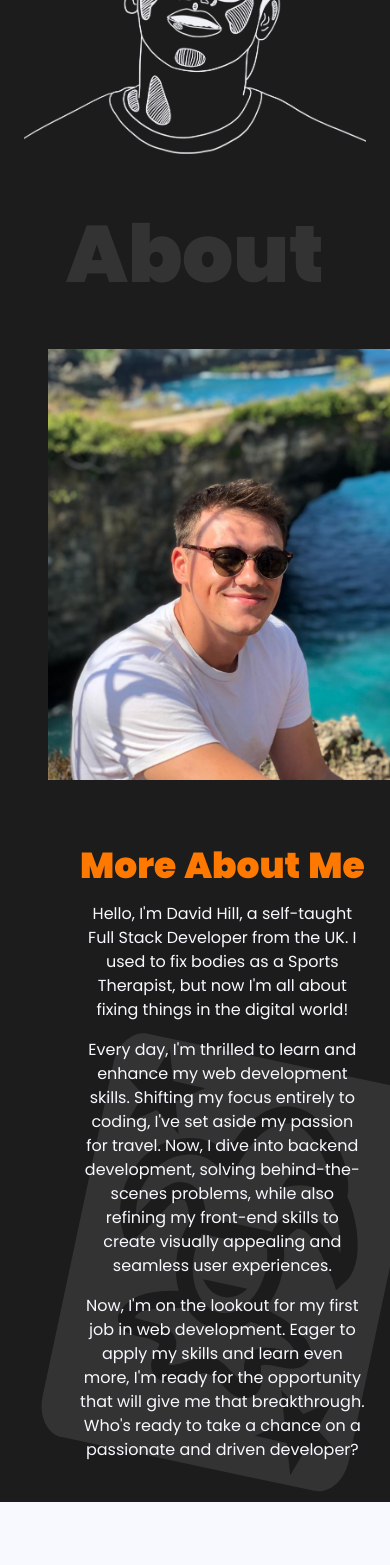
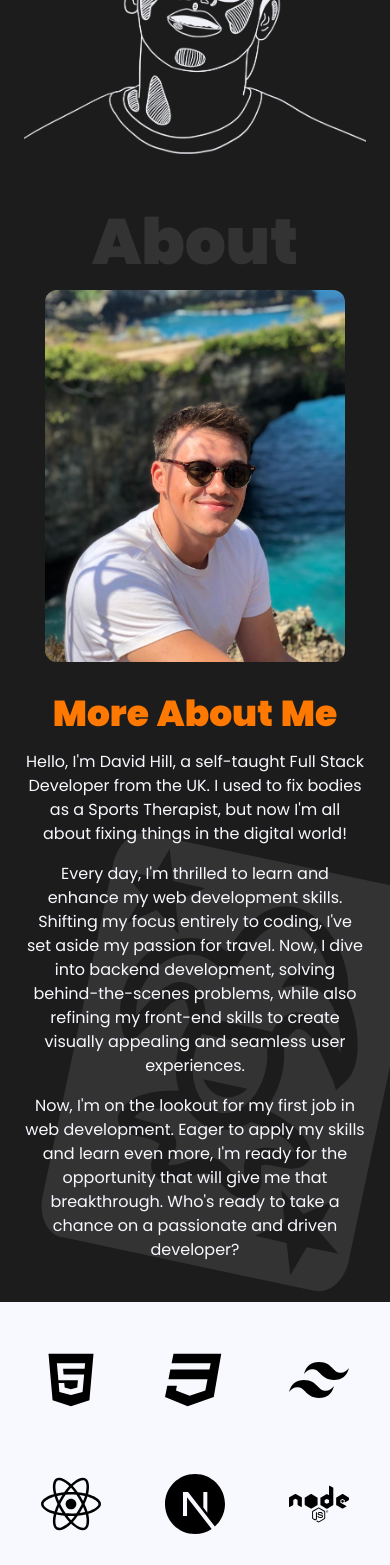
Before and after one commit to davidhill94/David-Hill-Portfolio, a Next.js app: page / in a window 390 px wide. Shown: the part 432-1997 px from the top of the page. Built offline with nearby package versions, Linux system fonts and the light colour scheme.

Commit message:
mobile responsive styling

```diff
--- a/app/components/about/about.tsx
+++ b/app/components/about/about.tsx
@@ -9,20 +9,19 @@ const About = () => {
   return (
 <div
   id="about"
-  className="bg-primary w-full h-fit lg:h-min grid grid-cols-wrapperMb grid-rows-wrapperMb lg:grid-rows-wrapperLg lg:grid-cols-wrapperLg px-sectionH sm:px-sectionHSm xl:px-sectionHXl py-sectionV sm:py-sectionVSm xl:py-sectionVXl relative overflow-hidden"
+  className="bg-primary w-full h-fit lg:h-min grid grid-cols-wrapperMb grid-rows-wrapperMb lg:grid-rows-wrapperLg lg:grid-cols-wrapperLg sm:px-sectionHSm xl:px-sectionHXl py-sectionV sm:py-sectionVSm xl:py-sectionVXl relative overflow-hidden"
 >
   <div className="col-start-1 row-start-1 col-span-1 row-span-1 min-h-auto lg:h-[600px] w-full flex items-center justify-center">
     <SectionHeader header="About" />
   </div>
-
-  <div className="flex flex-col lg:flex-row col-start-1 lg:col-start-2 row-start-2 lg:row-start-1 row-span-1 col-span-2 xl:col-span-2 h-auto w-full items-center justify-start xl:pl-[6rem] gap-8 lg:gap-4">
+  <div className="flex flex-col lg:flex-row col-start-1 lg:col-start-2 row-start-2 lg:row-start-1 row-span-1 col-span-2 xl:col-span-2 h-auto w-full items-center justify-start px-6 xl:pl-[6rem] gap-8 lg:gap-4">
     <Image
       src={profile}
       alt="David Hill"
-      className="w-auto h-[500px] lg:h-[400px] object-contain px-8 rounded-3xl"
+      className="w-[300px] h-auto lg:h-[400px] lg:w-auto object-contain rounded-xl"
     />
 
-    <div className="flex flex-col items-center justify-center text-center lg:text-start lg:items-start lg:justify-start w-full lg:w-[38rem] xl:w-[40rem] min-h-[300px] gap-4 px-16 lg:px-0 lg:pr-8">
+    <div className="flex flex-col items-center justify-center text-center lg:text-start lg:items-start lg:justify-start w-full lg:w-[38rem] xl:w-[40rem] min-h-[300px] gap-4 lg:px-0 lg:pr-8">
       <AboutHeader />
       <AboutContent />
     </div>
--- a/app/components/sectionHeader.tsx
+++ b/app/components/sectionHeader.tsx
@@ -4,7 +4,7 @@ interface SectionHeaderProps{
 
 const SectionHeader: React.FC<SectionHeaderProps> = ({ header }) => {
     return (
-            <h1 className="text-[5rem] lg:text-[8rem] lg:rotate-[270deg] font-extrabold opacity-10 text-secondary">{header}</h1>
+            <h1 className="text-[4rem] lg:text-[8rem] lg:rotate-[270deg] font-extrabold opacity-10 text-secondary">{header}</h1>
      );
 }
 
--- a/app/components/skills/skillItem.tsx
+++ b/app/components/skills/skillItem.tsx
@@ -5,7 +5,7 @@ interface SkillItemProps {
 
 const SkillItem: React.FC<SkillItemProps> = ({ icon, name }) => {
   return (
-    <div className="group relative m-12 flex justify-center text-6xl">
+    <div className="group relative m-8 lg:m-12 flex justify-center text-6xl">
       {icon}
       <span className="absolute bottom-20 scale-0 transition-all rounded bg-tertiary p-3 text-xs text-primary group-hover:scale-100 shadow-[rgba(255,_255,_255,_0.1)_0px_0px_8px]">
         {name}
--- a/app/components/skills/skills.tsx
+++ b/app/components/skills/skills.tsx
@@ -4,7 +4,7 @@ import { SiJavascript, SiJquery, SiMongodb, SiNextdotjs, SiRedux, SiTailwindcss,
 
 const Skills = () => {
     return (
-    <div className="bg-secondary w-full py-sectionV sm:py-sectionVSm xl:py-sectionVXl px-sectionH sm:px-sectionHSm xl:px-sectionHXl">
+    <div className="bg-secondary w-full py-sectionV sm:py-sectionVSm xl:py-sectionVXl sm:px-sectionHSm xl:px-sectionHXl">
       <div className="flex flex-wrap items-center justify-center min-h-[40vh]">
           <SkillItem icon={<FaHtml5 />} name="HTML5" />
           <SkillItem icon={<FaCss3/>} name="CSS" />
```
